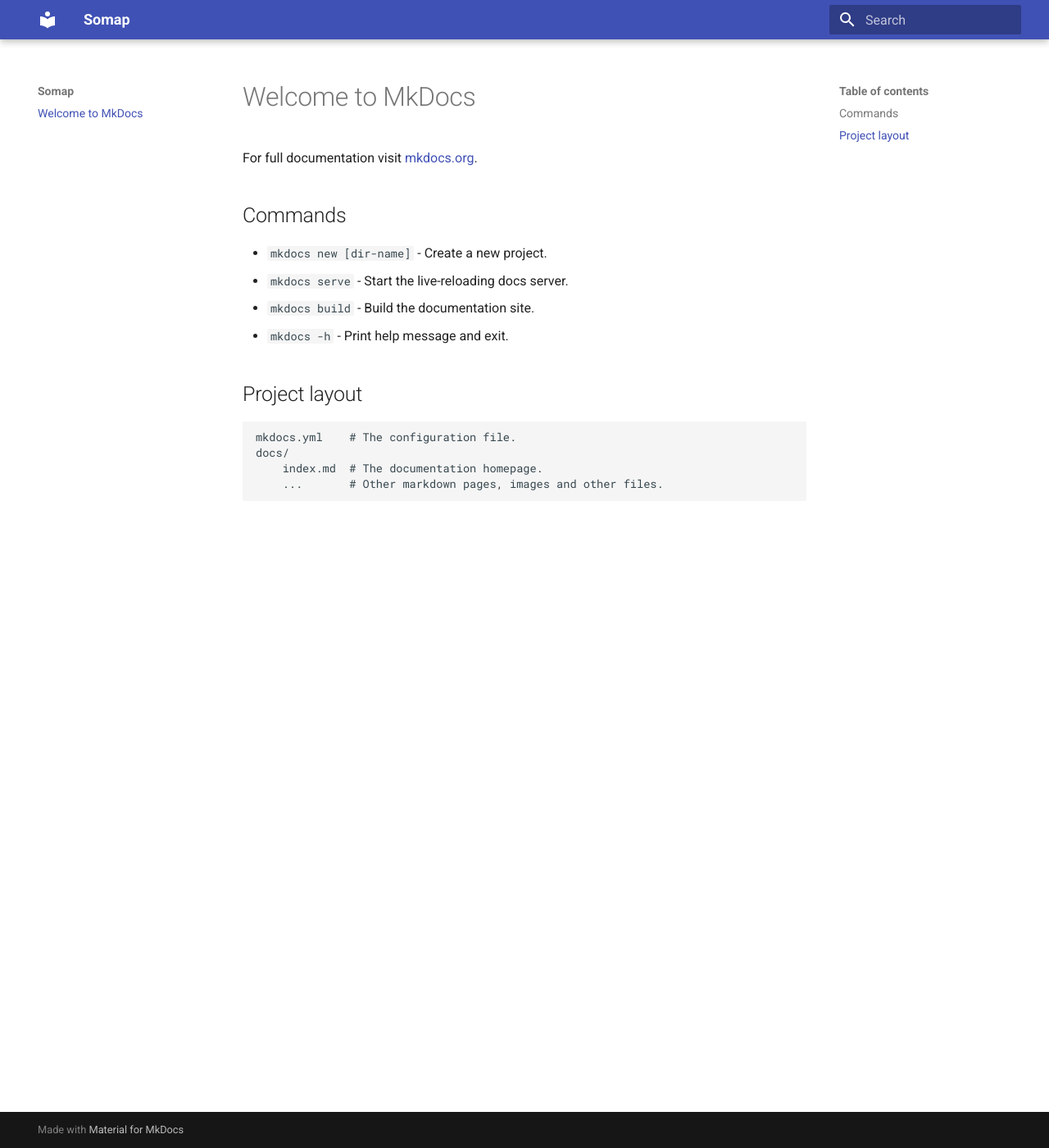
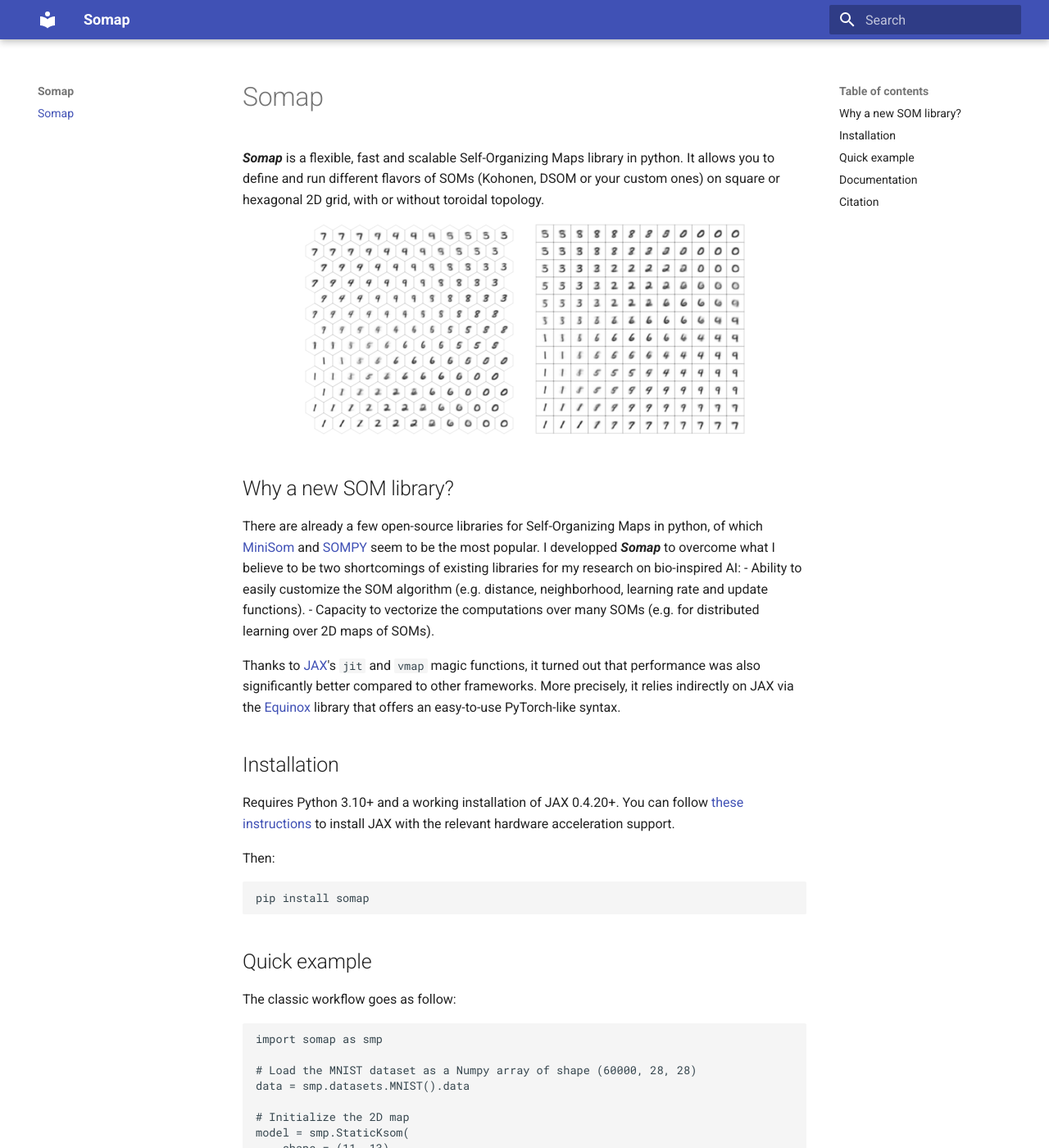
Before and after one commit to mthiboust/somap, an MkDocs documentation site: the page built from docs/index.md, in a window 1280 px wide and 1400 px high. Shown: the whole window at 82% size. Built offline with MkDocs 1.6.1 and Material for MkDocs 9.7.7, drawn with Linux system fonts in a browser that asks for light colours; some of the changed text lies outside the part shown.

Commit message:
docs: init homepage

````diff
--- a/docs/index.md
+++ b/docs/index.md
@@ -1,17 +1,72 @@
-# Welcome to MkDocs
+# Somap
 
-For full documentation visit [mkdocs.org](https://www.mkdocs.org).
+***Somap*** is a flexible, fast and scalable Self-Organizing Maps library in python. It allows you to define and run different flavors of SOMs (Kohonen, DSOM or your custom ones) on square or hexagonal 2D grid, with or without toroidal topology.
 
-## Commands
+<p align="center">
+    <img src="som_on_mnist_hex.png">
+    &nbsp;&nbsp;&nbsp;&nbsp;
+    <img src="som_on_mnist_square.png">
+</p>
 
-* `mkdocs new [dir-name]` - Create a new project.
-* `mkdocs serve` - Start the live-reloading docs server.
-* `mkdocs build` - Build the documentation site.
-* `mkdocs -h` - Print help message and exit.
+## Why a new SOM library?
 
-## Project layout
+There are already a few open-source libraries for Self-Organizing Maps in python, of which [MiniSom](https://github.com/JustGlowing/minisom) and [SOMPY](https://github.com/sevamoo/SOMPY) seem to be the most popular. I developped ***Somap*** to overcome what I believe to be two shortcomings of existing libraries for my research on bio-inspired AI:
+- Ability to easily customize the SOM algorithm (e.g. distance, neighborhood, learning rate and update functions).
+- Capacity to vectorize the computations over many SOMs (e.g. for distributed learning over 2D maps of SOMs).
 
-    mkdocs.yml    # The configuration file.
-    docs/
-        index.md  # The documentation homepage.
-        ...       # Other markdown pages, images and other files.
+Thanks to [JAX](https://github.com/google/jax)'s `jit` and `vmap` magic functions, it turned out that performance was also significantly better compared to other frameworks. More precisely, it relies indirectly on JAX via the [Equinox](https://github.com/patrick-kidger/equinox) library that offers an easy-to-use PyTorch-like syntax.
+
+## Installation
+
+Requires Python 3.10+ and a working installation of JAX 0.4.20+. You can follow [these instructions](https://github.com/google/jax#installation) to install JAX with the relevant hardware acceleration support.
+
+Then:
+
+```bash
+pip install somap
+```
+
+## Quick example
+
+The classic workflow goes as follow:
+```python
+import somap as smp
+
+# Load the MNIST dataset as a Numpy array of shape (60000, 28, 28)
+data = smp.datasets.MNIST().data
+
+# Initialize the 2D map
+model = smp.StaticKsom(
+    shape = (11, 13),
+    topography = "hex",
+    borderless = False,
+    input_shape = (28, 28),
+    params = smp.StaticKsomParams(sigma=0.3, alpha=0.5)
+)
+
+# Train (see documentation to understand the "bu_v" dict key)
+model, aux = smp.make_steps(model, {"bu_v": data})
+
+# Plot the 2D map
+smp.plot(model)
+
+# Retrieve the errors from all steps
+quantization_errors = aux["metrics"]["quantization_error"]
+topographic_errors = aux["metrics"]["topographic_error"]
+```
+
+## Documentation
+
+Not available yet.
+
+## Citation
+
+If you found this library to be useful in academic work, then please cite:
+```
+@misc{thiboust2023somap,
+  title={Somap: a flexible, fast and scalable python library for Self-Organizing Maps.},
+  author={Matthieu Thiboust},
+  year={2023},
+  url={https://github.com/mthiboust/somap/},
+}
+```
````
